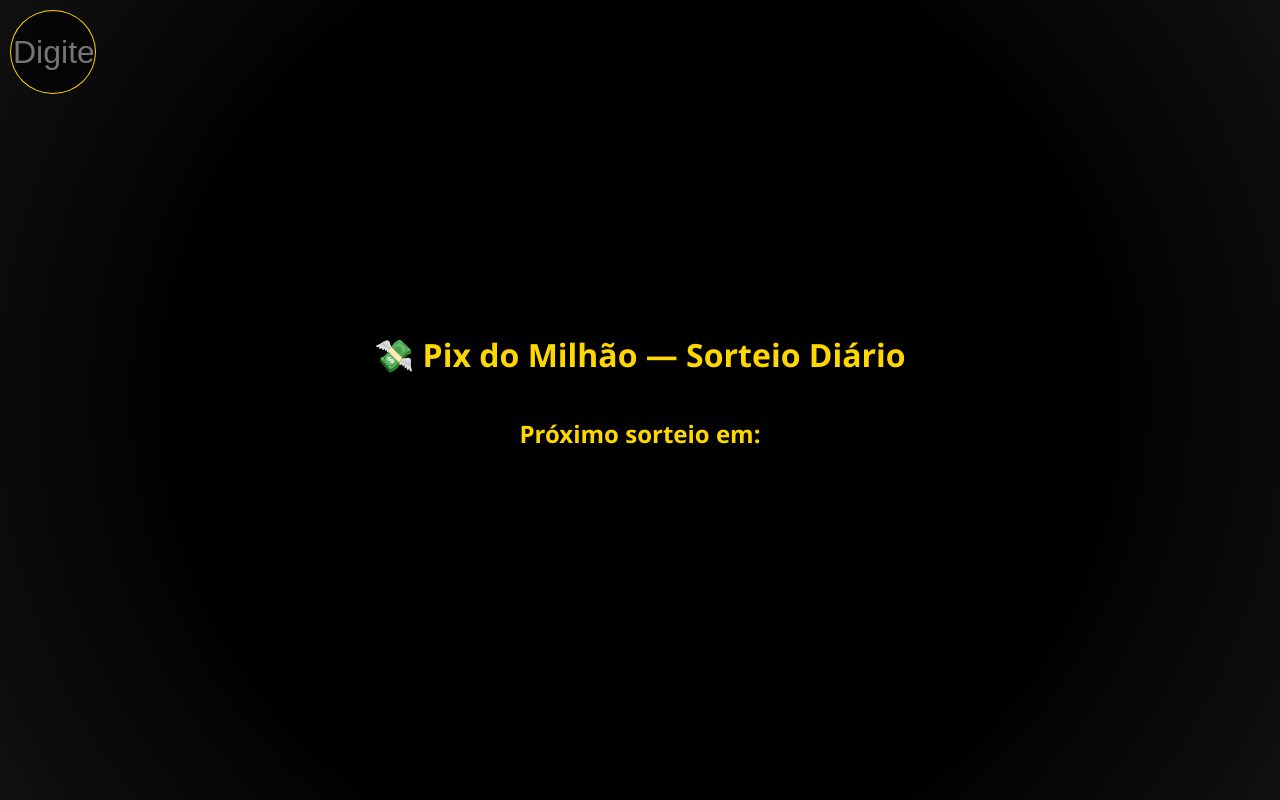
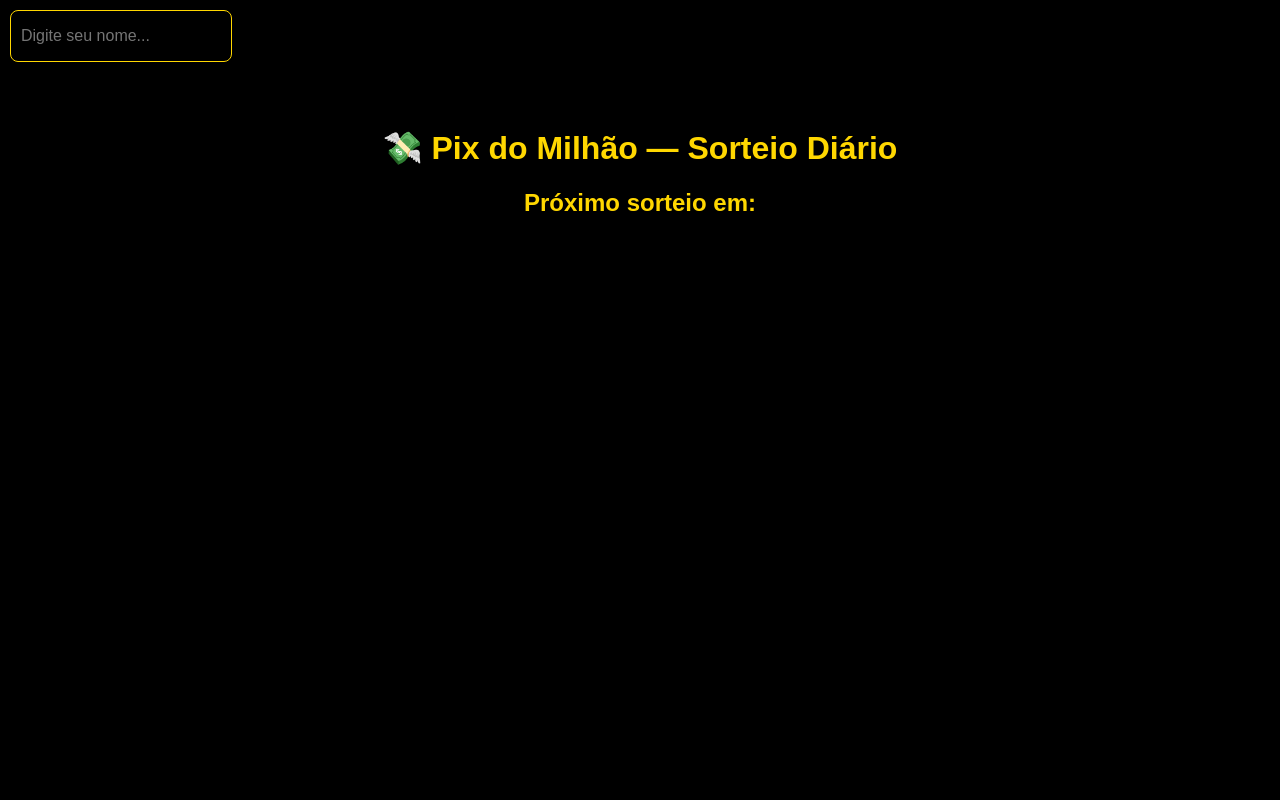
Before and after one commit to webkilohertz/pix-do-milhao, a Flask app: page / in a window 1280 px wide. Run offline with Flask 3, Linux system fonts and the light colour scheme.

Commit message:
Update style.css

```diff
--- a/static/style.css
+++ b/static/style.css
@@ -1,58 +1,33 @@
 body {
-  margin: 0;
-  font-family: "Segoe UI", sans-serif;
-  background: radial-gradient(circle at center, #000 60%, #111);
+  background-color: #000;
   color: gold;
+  font-family: Arial, sans-serif;
   text-align: center;
-  height: 100vh;
-  display: flex;
-  flex-direction: column;
-  justify-content: center;
-}
-
-h1 {
-  font-size: 2em;
-  margin-top: 60px;
-}
-
-#timer {
-  font-size: 2.5em;
-  margin: 10px 0;
-}
-
-#resultado {
-  font-size: 1.5em;
-  margin-bottom: 20px;
+  padding-top: 100px;
 }
 
 #avatarInput {
   position: fixed;
   top: 10px;
   left: 10px;
-  width: 80px;
-  height: 80px;
-  background: rgba(0, 0, 0, 0.6);
+  width: 200px;
+  height: 40px;
+  border: 1px solid gold;
+  border-radius: 8px;
+  padding: 5px 10px;
+  font-size: 16px;
   color: white;
-  border: 1px solid gold;
-  border-radius: 50%;
-  text-align: center;
-  font-size: 2em;
-  z-index: 3; /* acima de tudo */
+  background-color: rgba(0, 0, 0, 0.8);
+  z-index: 10;
 }
 
-#avatarDisplay {
-  position: fixed;
-  top: 10px;
-  left: 10px;
-  width: 80px;
-  height: 80px;
-  border-radius: 50%;
-  display: flex;
-  align-items: center;
-  justify-content: center;
-  font-size: 2em;
-  background: rgba(255, 255, 255, 0.05);
-  border: 1px solid gold;
-  z-index: 1;
-  pointer-events: none; /* não bloqueia clique no input */
+#timer {
+  font-size: 48px;
+  margin-top: 20px;
 }
+
+h3 {
+  color: gold;
+  font-size: 28px;
+  margin-top: 10px;
+}
```
